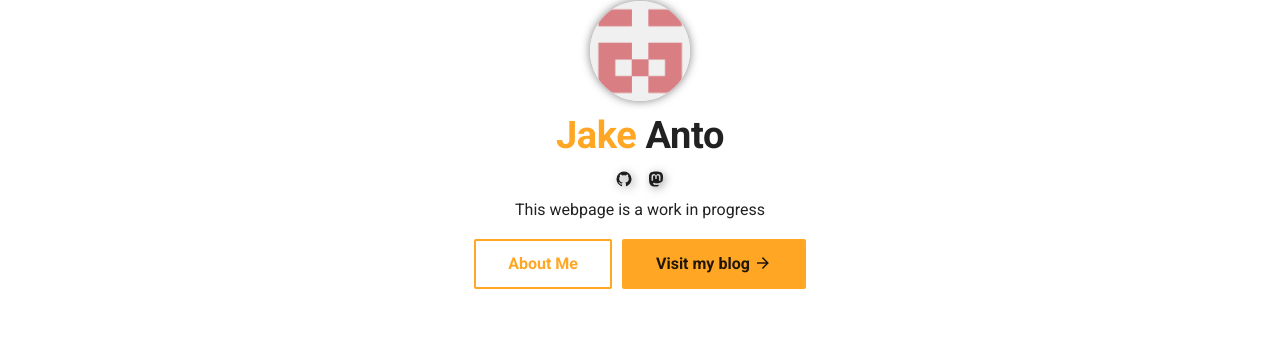
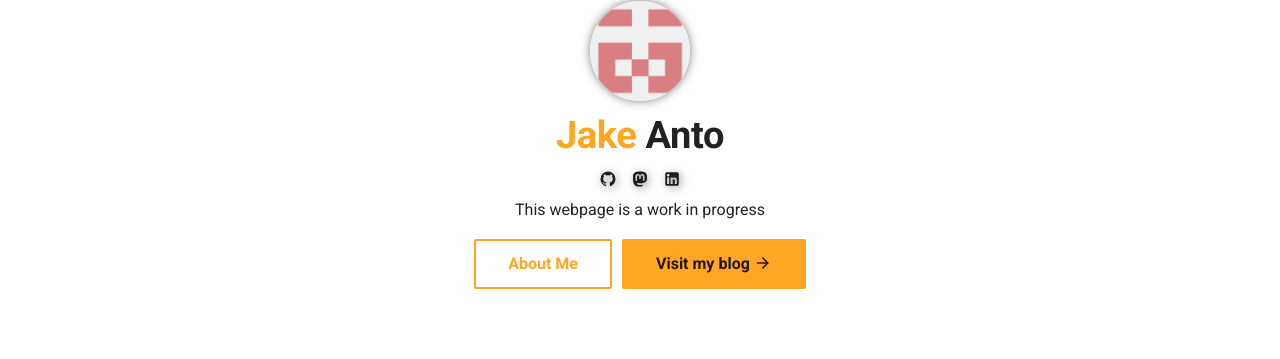
Before and after one commit to JakeAnto/JakeAnto.github.io, an MkDocs documentation site: the page built from docs/index.md, in a window 1280 px wide. Shown: the part 145-504 px from the top of the page. Built offline with MkDocs 1.6.1 and Material for MkDocs 9.7.7, drawn with Linux system fonts in a browser that asks for light colours; plug-ins that fetch from the network failed and are left out; comment, search, counter and statistics services are not loaded.

Commit message:
Add LinkedIn profile link

```diff
--- a/overrides/home.html
+++ b/overrides/home.html
@@ -111,6 +111,13 @@
                     </path>
                 </svg></span>
         </a>
+        <a class="hero-profile-social slide-up" href="https://www.linkedin.com/in/its-jake">
+            <span class="twemoji"><svg xmlns="http://www.w3.org/2000/svg" viewBox="0 0 24 24">
+                    <path
+                        d="M19 3a2 2 0 0 1 2 2v14a2 2 0 0 1-2 2H5a2 2 0 0 1-2-2V5a2 2 0 0 1 2-2h14m-.5 15.5v-5.3a3.26 3.26 0 0 0-3.26-3.26c-.85 0-1.84.52-2.32 1.3v-1.11h-2.79v8.37h2.79v-4.93c0-.77.62-1.4 1.39-1.4a1.4 1.4 0 0 1 1.4 1.4v4.93h2.79M6.88 8.56a1.68 1.68 0 0 0 1.68-1.68c0-.93-.75-1.69-1.68-1.69a1.69 1.69 0 0 0-1.69 1.69c0 .93.76 1.68 1.69 1.68m1.39 9.94v-8.37H5.5v8.37h2.77Z">
+                    </path>
+                </svg></span>
+        </a>
     </div>
     <p>This webpage is a work in progress</p>
     <a class="hero-button md-button" href="#about-me">About Me</a>
```
